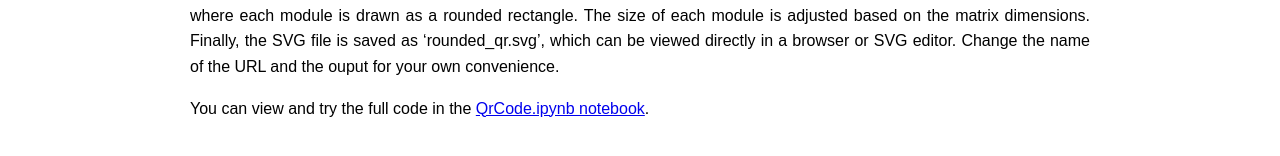
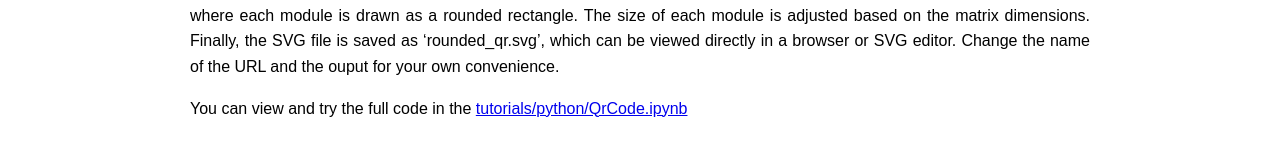
Before and after one commit to Favioleiva/favioleiva.github.io, a Jekyll site: the page built from tutorials/python.md, in a window 1280 px wide. Shown: the part 671-827 px from the top of the page. Built offline with Jekyll 4.4.1, drawn with Linux system fonts in a browser that asks for light colours; nearby versions of some CDN libraries.

Commit message:
Update python.md

```diff
--- a/tutorials/python.md
+++ b/tutorials/python.md
@@ -12,4 +12,4 @@ To extract tables from PDFs, Tabula is an amazing tool that lets you convert tab
 
 In this code, we are generating a QR code that links to a general URL (`https://favioleiva.github.io/`). The `qrcode` library is used to create the QR code, specifying the version and error correction level. After creating the QR code, we extract its module matrix, which represents the individual black and white modules of the code. Using the `svgwrite` library, we create an SVG file where each module is drawn as a rounded rectangle. The size of each module is adjusted based on the matrix dimensions. Finally, the SVG file is saved as 'rounded_qr.svg', which can be viewed directly in a browser or SVG editor. Change the name of the URL and the ouput for your own convenience.
 
-You can view and try the full code in the [QrCode.ipynb notebook](tutorials/python/QrCode.ipynb).
+You can view and try the full code in the [tutorials/python/QrCode.ipynb](tutorials/python/QrCode.ipynb)
```
